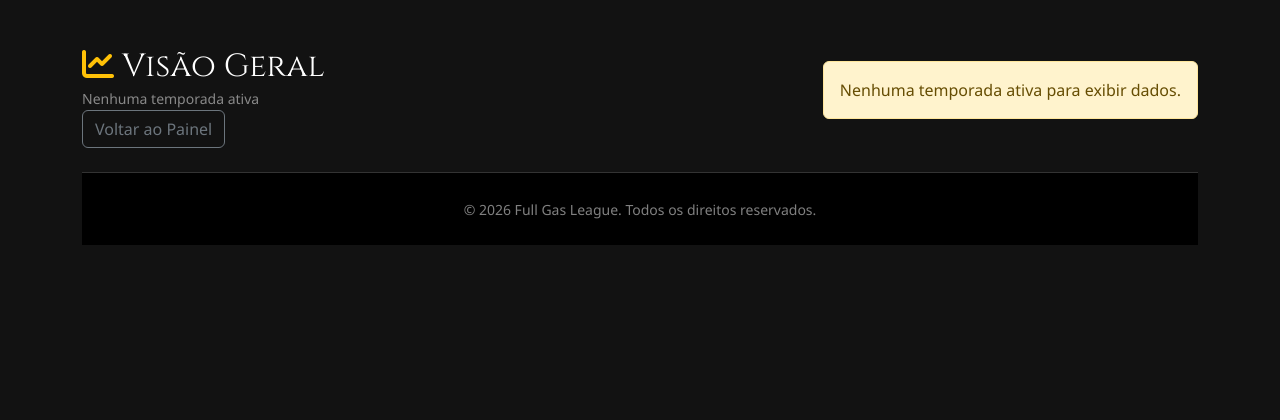
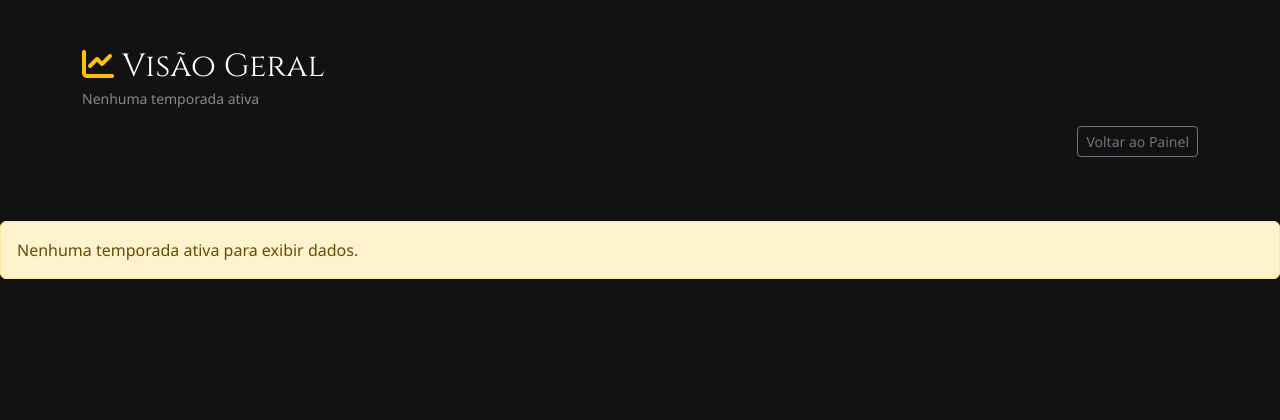
Before and after one commit to JosunoBR/Full-Gas-League, a Flask app: page /admin/overview in a window 1280 px wide. Shown: the part 114-534 px from the top of the page. Run offline with Flask 3, Linux system fonts and the light colour scheme; a user stored in the database is signed in; data that the repository does not hold is empty; some web fonts are replaced.

Commit message:
fix header layout: remove flex wrapper, stack elements vertically

```diff
--- a/app/templates/admin/overview.html
+++ b/app/templates/admin/overview.html
@@ -1,8 +1,6 @@
 {% extends "base.html" %}
 
 {% block content %}
-<div class="d-flex justify-content-between align-items-center mb-4">
-    <div>
 <style>
     /* filter dropdown styles reused from home */
     .filter-checkbox {
@@ -43,14 +41,16 @@
         white-space: nowrap;
     }
 </style>
-    <div>
+    <div class="mb-3">
         <h2 class="text-white mb-0"><i class="fa-solid fa-chart-line text-warning"></i> Visão Geral</h2>
         <small class="text-white-50">
             {% if season %} Temporada: {{ season.nome }} {% else %} Nenhuma temporada ativa {% endif %}
         </small>
     </div>
-    <a href="{{ url_for('admin.dashboard') }}" class="btn btn-outline-secondary">Voltar ao Painel</a>
-</div>
+    <div class="text-end mb-3">
+        <a href="{{ url_for('admin.dashboard') }}" class="btn btn-outline-secondary btn-sm">Voltar ao Painel</a>
+    </div>
+    </div>
 
 {% if not season %}
     <div class="alert alert-warning">Nenhuma temporada ativa para exibir dados.</div>
```
